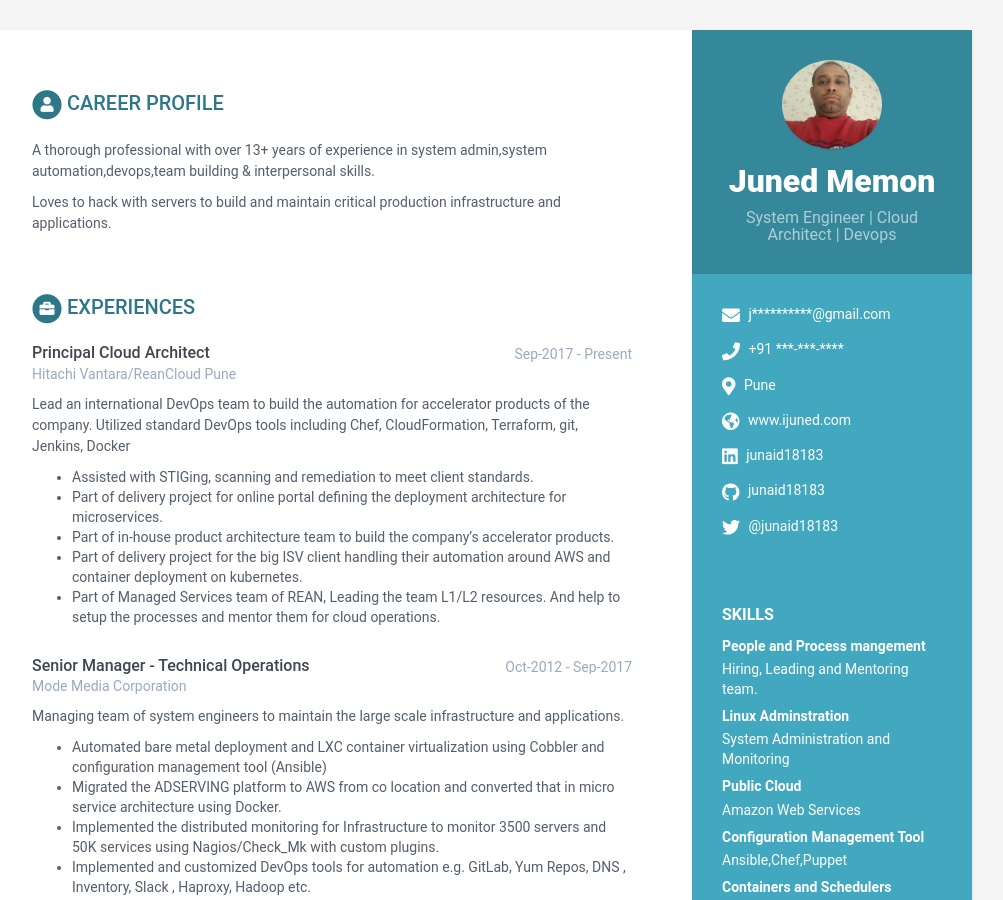
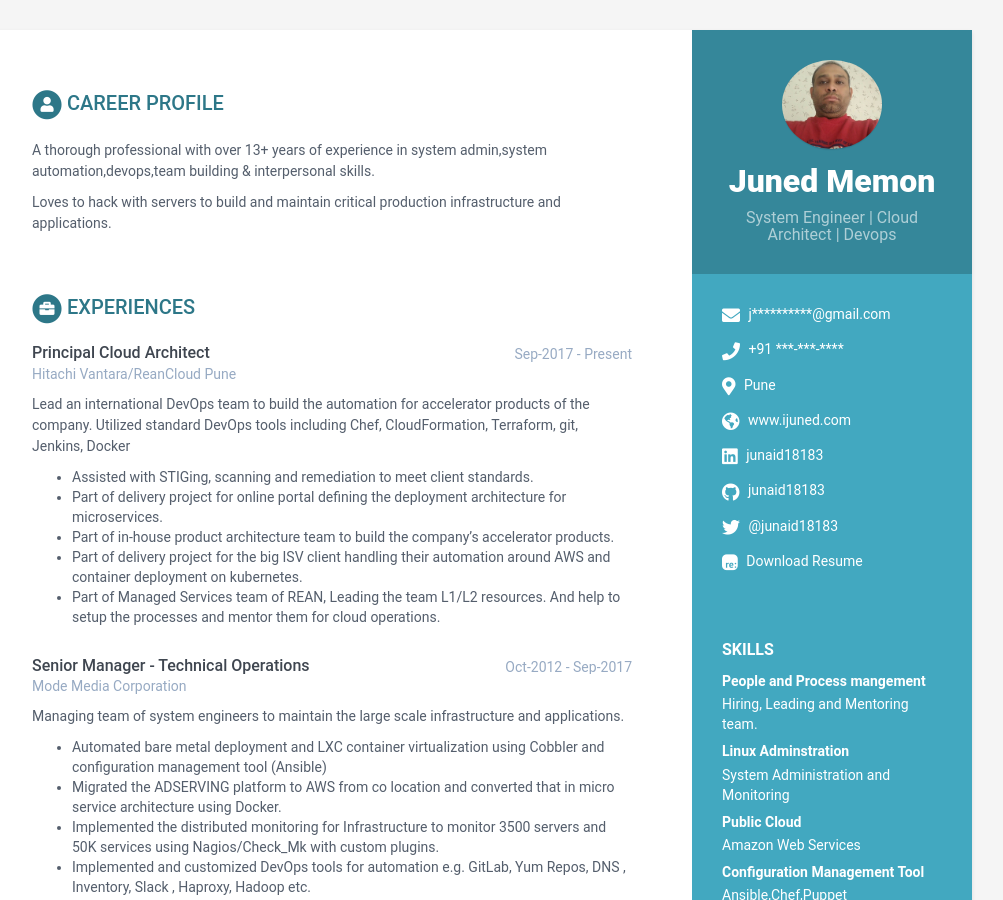
Before and after one commit to junaid18183/junaid18183.github.io, a Jekyll site: the page built from index.html, in a window 1280 px wide and 900 px high. Shown: the whole window, without its empty margins (168-1171 px from the left). Built offline with Jekyll 4.4.1, drawn with Linux system fonts in a browser that asks for light colours.

Commit message:
Added pdf

```diff
--- a/_data/data.yml
+++ b/_data/data.yml
@@ -24,7 +24,7 @@ sidebar:
     twitter: '@junaid18183'
     #stack-overflow: # Number/Username, e.g. 123456/alandoe
     #codewars:
-    #goodreads: # Number-Username, e.g. 123456-alandoe
+    resume: Juned_Resume.pdf
 
     languages:
       - idiom: Hindi
--- a/_includes/contact.html
+++ b/_includes/contact.html
@@ -73,5 +75,14 @@
     </li>
     {% endif %}
 
+    {% if sidebar.resume %}
+    <li class="replyd"><i class="fab fa-replyd"></i>
+      <a href="assets/Juned_Resume.pdf" target="_blank">Download Resume</a>
+    </li>
+
+
+    {% endif %}
+
   </ul>
-</div><!--//contact-container-->
+</div>
+<!--//contact-container-->
```
Also changed, not shown: other parts of _includes/contact.html (+4 -2 lines), 1 other file.
